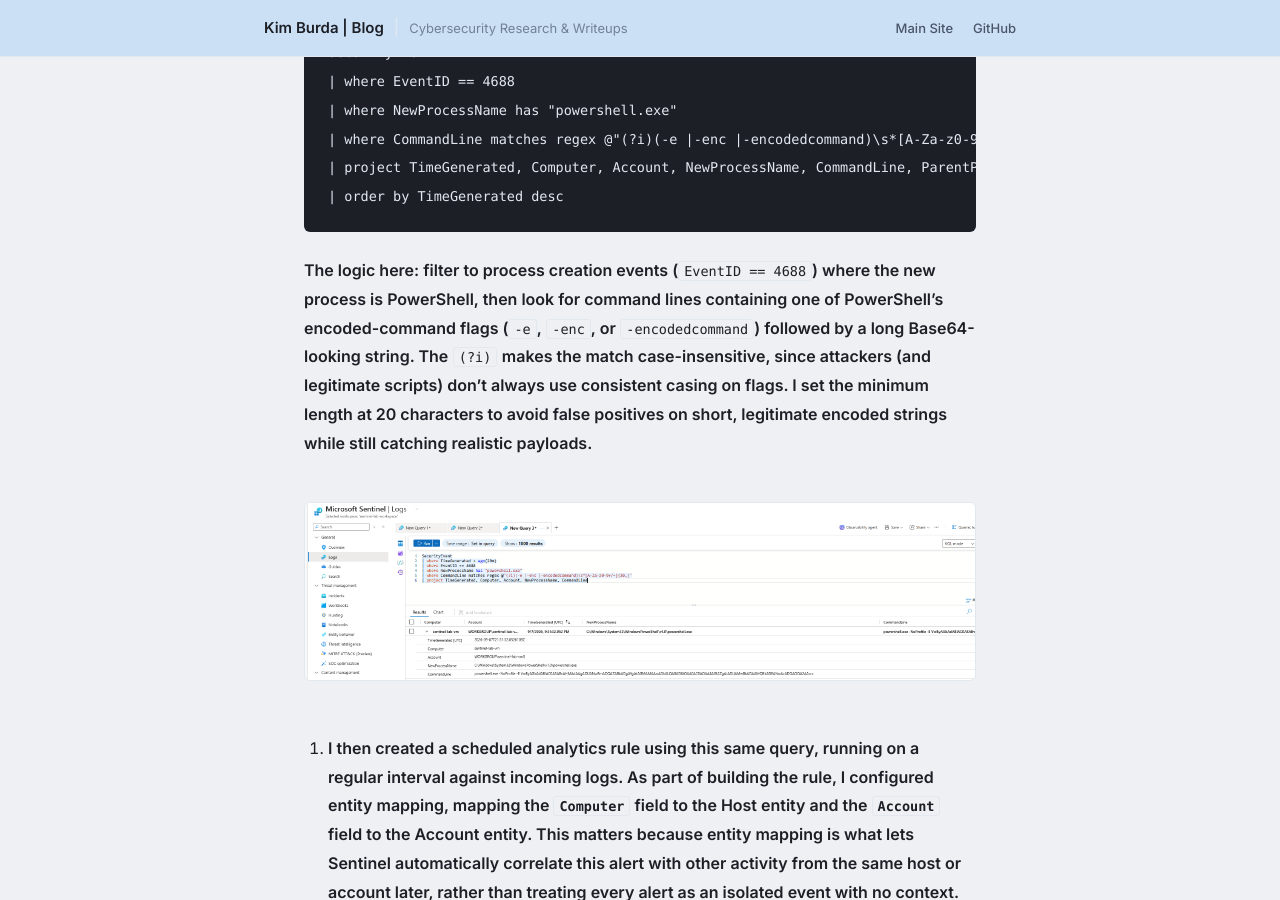
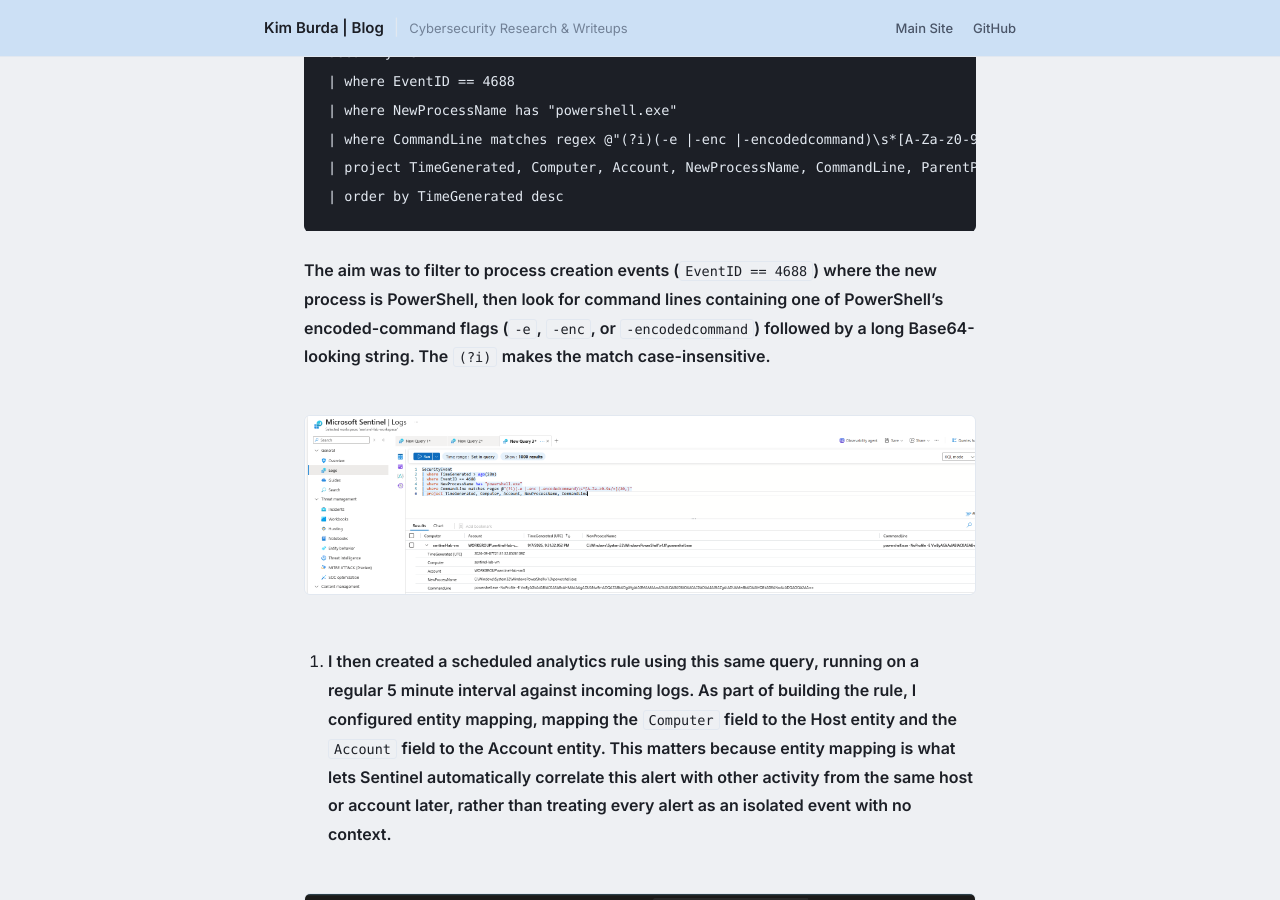
Before and after one commit to kimburda/blog, a Jekyll site: the page built from _posts/2026-09-07-building-a-detection-lab-in-microsoft-sentinel.md, in a window 1280 px wide and 900 px high, scrolled down 3740 px. Built offline with Jekyll 4.4.1, drawn with Linux system fonts in a browser that asks for light colours; our own code applies the rules of GitHub Pages for plain Markdown files; some of the changed text lies outside the part shown.

Commit message:
Update _posts/2026-09-07-building-a-detection-lab-in-microsoft-sentinel.md (via Pages CMS)

````diff
--- a/_posts/2026-09-07-building-a-detection-lab-in-microsoft-sentinel.md
+++ b/_posts/2026-09-07-building-a-detection-lab-in-microsoft-sentinel.md
@@ -43,11 +43,11 @@ SecurityEvent
 | order by TimeGenerated desc
 ```
 
-**The logic here: filter to process creation events (**`EventID == 4688`**) where the new process is PowerShell, then look for command lines containing one of PowerShell's encoded-command flags (**`-e`**,** `-enc`**, or** `-encodedcommand`**) followed by a long Base64-looking string. The** `(?i)` **makes the match case-insensitive, since attackers (and legitimate scripts) don't always use consistent casing on flags. I set the minimum length at 20 characters to avoid false positives on short, legitimate encoded strings while still catching realistic payloads.**
+**The aim was to filter to process creation events (**`EventID == 4688`**) where the new process is PowerShell, then look for command lines containing one of PowerShell's encoded-command flags (**`-e`**,** `-enc`**, or** `-encodedcommand`**) followed by a long Base64-looking string. The** `(?i)` **makes the match case-insensitive.**
 
 ![image.png](/blog/assets/uploads/image-8.png)
 
-2. **I then created a scheduled analytics rule using this same query, running on a regular interval against incoming logs. As part of building the rule, I configured entity mapping, mapping the `Computer` field to the Host entity and the `Account` field to the Account entity. This matters because entity mapping is what lets Sentinel automatically correlate this alert with other activity from the same host or account later, rather than treating every alert as an isolated event with no context.**
+2. **I then created a scheduled analytics rule using this same query, running on a regular 5 minute interval against incoming logs. As part of building the rule, I configured entity mapping, mapping the** `Computer` **field to the Host entity and the** `Account` **field to the Account entity. This matters because entity mapping is what lets Sentinel automatically correlate this alert with other activity from the same host or account later, rather than treating every alert as an isolated event with no context.**
 
 ![image.png](/blog/assets/uploads/image-14.png)
 
````
Also changed, not shown: other parts of _posts/2026-09-07-building-a-detection-lab-in-microsoft-sentinel.md (+1 -1 lines).
